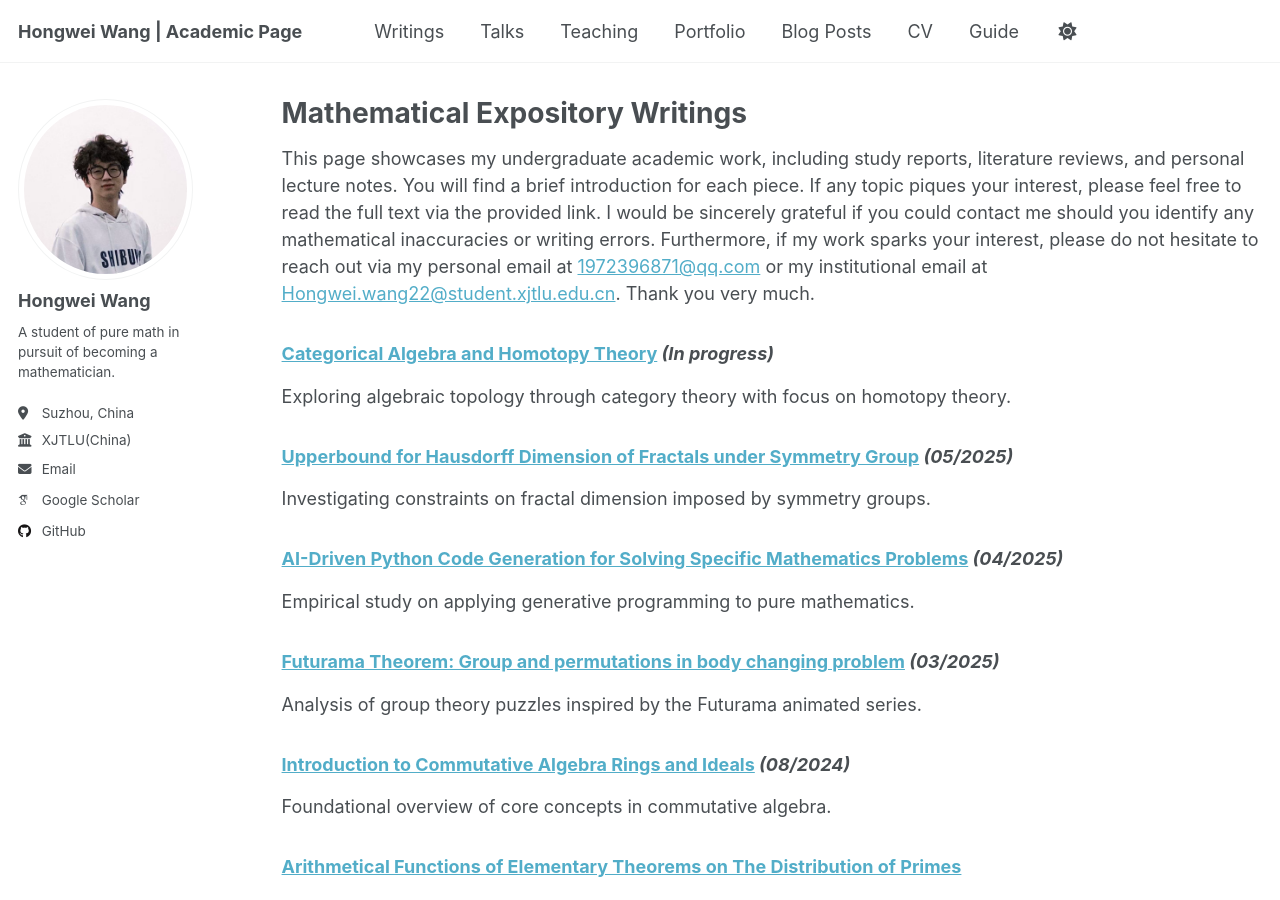
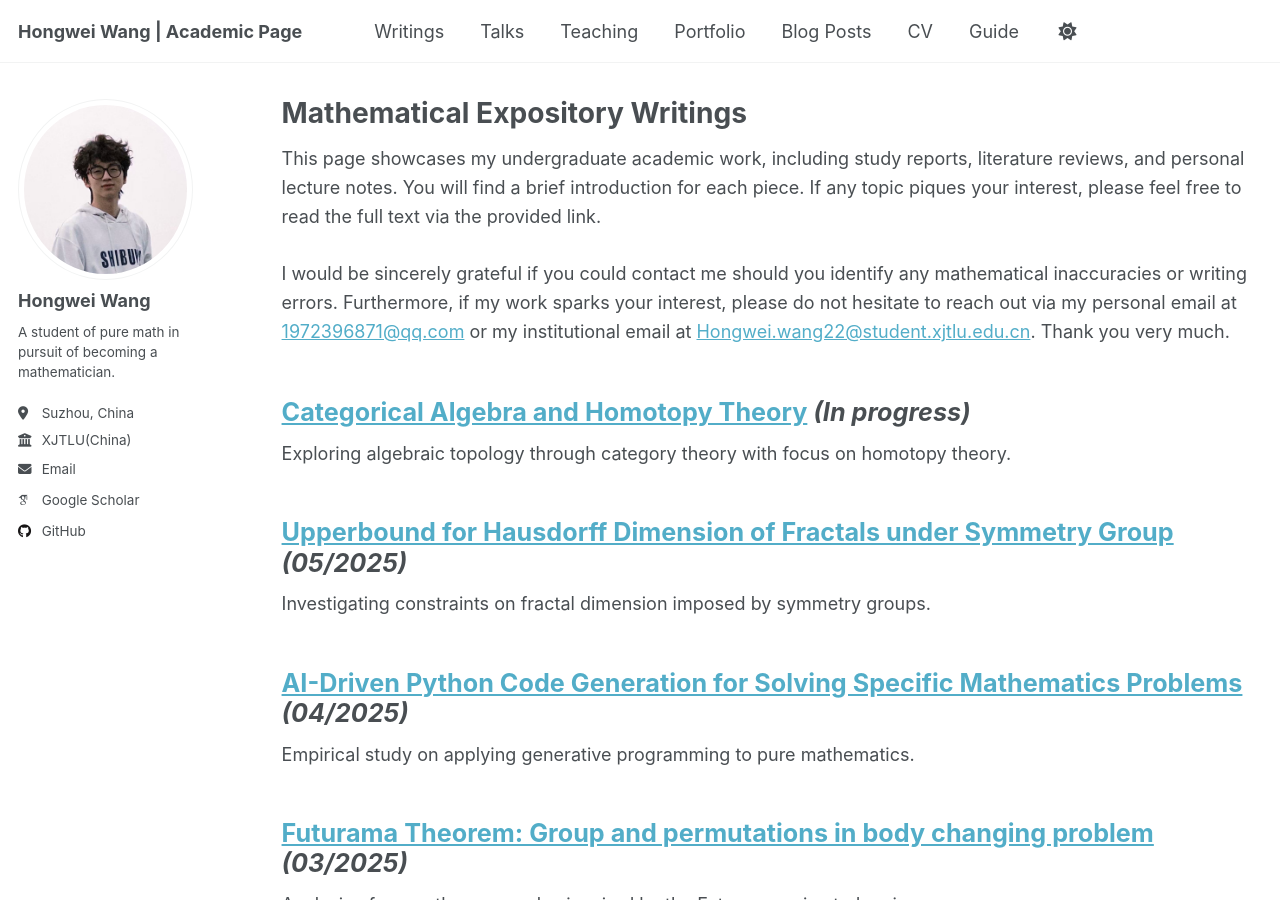
Before and after one commit to WangHongWei-AcademicPage/WangHongWei-AcademicPage.github.io, a Jekyll site: the page built from _pages/writings.html, in a window 1280 px wide and 900 px high. Built offline with Jekyll 4.4.1, drawn with Linux system fonts in a browser that asks for light colours; some web fonts are replaced; a script that is not in the unit is left out.

Commit message:
Enhance formatting and styling of writings page
Updated the formatting of the writings page to improve readability and visual appeal. Adjusted styles for publication items and paragraphs.

```diff
--- a/_pages/writings.html
+++ b/_pages/writings.html
@@ -5,36 +5,37 @@ permalink: /writings/
 author_profile: true
 ---
 
-<p>This page showcases my undergraduate academic work, including study reports, literature reviews, and personal lecture notes. You will find a brief introduction for each piece. If any topic piques your interest, please feel free to read the full text via the provided link. I would be sincerely grateful if you could contact me should you identify any mathematical inaccuracies or writing errors. Furthermore, if my work sparks your interest, please do not hesitate to reach out via my personal email at <a href="mailto:1972396871@qq.com">1972396871@qq.com</a> or my institutional email at <a href="mailto:Hongwei.wang22@student.xjtlu.edu.cn">Hongwei.wang22@student.xjtlu.edu.cn</a>. Thank you very much.</p>
+<p style="line-height: 1.6; margin-bottom: 2em;">This page showcases my undergraduate academic work, including study reports, literature reviews, and personal lecture notes. You will find a brief introduction for each piece. If any topic piques your interest, please feel free to read the full text via the provided link.<br><br>
+I would be sincerely grateful if you could contact me should you identify any mathematical inaccuracies or writing errors. Furthermore, if my work sparks your interest, please do not hesitate to reach out via my personal email at <a href="mailto:1972396871@qq.com">1972396871@qq.com</a> or my institutional email at <a href="mailto:Hongwei.wang22@student.xjtlu.edu.cn">Hongwei.wang22@student.xjtlu.edu.cn</a>. Thank you very much.</p>
 
 <div class="publications">
-  <div class="publication-item">
-    <h3><a href="../assets/fyp.pdf">Categorical Algebra and Homotopy Theory</a> <em>(In progress)</em></h3>
-    <p>Exploring algebraic topology through category theory with focus on homotopy theory.</p>
+  <div class="publication-item" style="margin-bottom: 2.5em;">
+    <h3 style="font-size: 1.4em; margin-bottom: 0.5em;"><a href="../assets/fyp.pdf" style="font-size: inherit;">Categorical Algebra and Homotopy Theory</a> <em>(In progress)</em></h3>
+    <p style="line-height: 1.5; margin-top: 0.5em;">Exploring algebraic topology through category theory with focus on homotopy theory.</p>
   </div>
 
-  <div class="publication-item">
-    <h3><a href="../assets/paper_update.pdf">Upperbound for Hausdorff Dimension of Fractals under Symmetry Group</a> <em>(05/2025)</em></h3>
-    <p>Investigating constraints on fractal dimension imposed by symmetry groups.</p>
+  <div class="publication-item" style="margin-bottom: 2.5em;">
+    <h3 style="font-size: 1.4em; margin-bottom: 0.5em;"><a href="../assets/paper_update.pdf" style="font-size: inherit;">Upperbound for Hausdorff Dimension of Fractals under Symmetry Group</a> <em>(05/2025)</em></h3>
+    <p style="line-height: 1.5; margin-top: 0.5em;">Investigating constraints on fractal dimension imposed by symmetry groups.</p>
   </div>
 
-  <div class="publication-item">
-    <h3><a href="../assets/Ai.pdf">AI-Driven Python Code Generation for Solving Specific Mathematics Problems</a> <em>(04/2025)</em></h3>
-    <p>Empirical study on applying generative programming to pure mathematics.</p>
+  <div class="publication-item" style="margin-bottom: 2.5em;">
+    <h3 style="font-size: 1.4em; margin-bottom: 0.5em;"><a href="../assets/Ai.pdf" style="font-size: inherit;">AI-Driven Python Code Generation for Solving Specific Mathematics Problems</a> <em>(04/2025)</em></h3>
+    <p style="line-height: 1.5; margin-top: 0.5em;">Empirical study on applying generative programming to pure mathematics.</p>
   </div>
 
-  <div class="publication-item">
-    <h3><a href="../assets/C1.pdf">Futurama Theorem: Group and permutations in body changing problem</a> <em>(03/2025)</em></h3>
-    <p>Analysis of group theory puzzles inspired by the Futurama animated series.</p>
+  <div class="publication-item" style="margin-bottom: 2.5em;">
+    <h3 style="font-size: 1.4em; margin-bottom: 0.5em;"><a href="../assets/C1.pdf" style="font-size: inherit;">Futurama Theorem: Group and permutations in body changing problem</a> <em>(03/2025)</em></h3>
+    <p style="line-height: 1.5; margin-top: 0.5em;">Analysis of group theory puzzles inspired by the Futurama animated series.</p>
   </div>
 
-  <div class="publication-item">
-    <h3><a href="../assets/Rings.pdf">Introduction to Commutative Algebra Rings and Ideals</a> <em>(08/2024)</em></h3>
-    <p>Foundational overview of core concepts in commutative algebra.</p>
+  <div class="publication-item" style="margin-bottom: 2.5em;">
+    <h3 style="font-size: 1.4em; margin-bottom: 0.5em;"><a href="../assets/Rings.pdf" style="font-size: inherit;">Introduction to Commutative Algebra Rings and Ideals</a> <em>(08/2024)</em></h3>
+    <p style="line-height: 1.5; margin-top: 0.5em;">Foundational overview of core concepts in commutative algebra.</p>
   </div>
 
-  <div class="publication-item">
-    <h3><a href="../assets/C2.pdf">Arithmetical Functions of Elementary Theorems on The Distribution of Primes</a></h3>
-    <p>Review of fundamental theorems in analytic number theory concerning prime distribution.</p>
+  <div class="publication-item" style="margin-bottom: 2.5em;">
+    <h3 style="font-size: 1.4em; margin-bottom: 0.5em;"><a href="../assets/C2.pdf" style="font-size: inherit;">Arithmetical Functions of Elementary Theorems on The Distribution of Primes</a></h3>
+    <p style="line-height: 1.5; margin-top: 0.5em;">Review of fundamental theorems in analytic number theory concerning prime distribution.</p>
   </div>
 </div>
```
